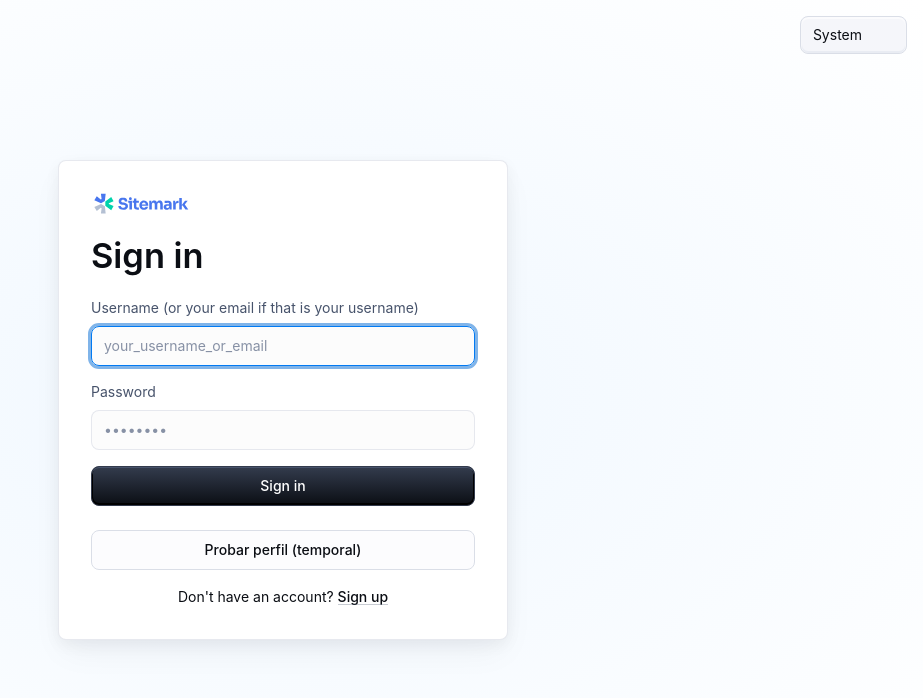
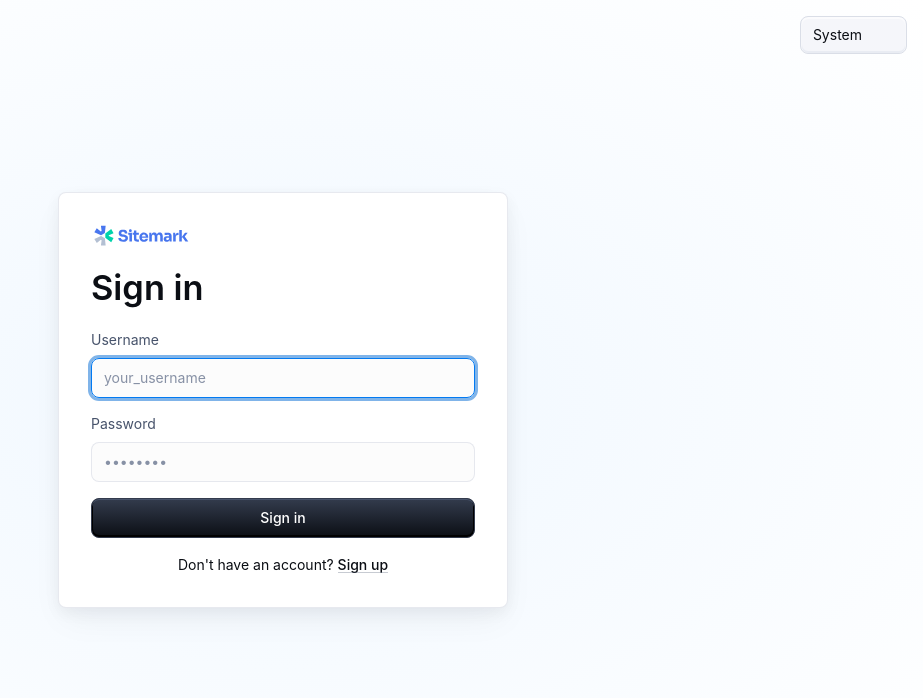
Before and after one commit to nightyvsc/SpendTracker-client, a React (Vite) app: page / in a window 1280 px wide. Shown: the top 698 px of the page, without its empty margins (357-1280 px from the left). Built offline with nearby package versions, Linux system fonts and the light colour scheme; some icons are missing.

Commit message:
chore(signin): remove temporary profile test button

```diff
--- a/src/signin/SignIn.tsx
+++ b/src/signin/SignIn.tsx
@@ -58,8 +58,7 @@ const SignInContainer = styled(Stack)(({ theme }) => ({
 }));
 
 export default function SignIn(props: { disableCustomTheme?: boolean }) {
-  // ⬇️ AHORA obtenemos login, profile y user del contexto
-  const { login, profile, user } = useAuth();
+  const { login } = useAuth();
 
   const [username, setUsername] = useState('');
   const [usernameError, setUsernameError] = useState(false);
@@ -72,16 +71,13 @@ export default function SignIn(props: { disableCustomTheme?: boolean }) {
   const [loading, setLoading] = useState(false);
   const [successMessage, setSuccessMessage] = useState('');
 
-  // ⬇️ NUEVO: mensaje para el “probe” del perfil
-  const [probeMsg, setProbeMsg] = useState<string>('');
-
   const handleSubmit = async (event: React.FormEvent<HTMLFormElement>) => {
     event.preventDefault();
 
     let isValid = true;
     if (!username.trim()) {
       setUsernameError(true);
-      setUsernameErrorMessage('Please enter your username (use your email if that is your username).');
+      setUsernameErrorMessage('Please enter your username.');
       isValid = false;
     } else {
       setUsernameError(false);
@@ -99,7 +95,6 @@ export default function SignIn(props: { disableCustomTheme?: boolean }) {
 
     setLoading(true);
     setSuccessMessage('');
-    setProbeMsg(''); // limpia mensaje de probe
 
     try {
       await login(username, password);
@@ -112,24 +107,6 @@ export default function SignIn(props: { disableCustomTheme?: boolean }) {
       toast.error('Credenciales inválidas');
     } finally {
       setLoading(false);
-    }
-  };
-
-  // ⬇️ NUEVO: botón temporal para verificar /api/auth/profile/
-  const onProbeProfile = async () => {
-    try {
-      await profile();
-      if (user?.username) {
-        const msg = `Perfil OK. Hola, ${user.username}.`;
-        setProbeMsg(msg);
-        toast.success(msg);
-      } else {
-        setProbeMsg('Perfil leído pero sin username (revisa serializer de profile).');
-        toast.info('Perfil leído sin username');
-      }
-    } catch {
-      setProbeMsg('Error al leer perfil. ¿Token válido?');
-      toast.error('Error leyendo perfil');
     }
   };
 
@@ -152,13 +129,13 @@ export default function SignIn(props: { disableCustomTheme?: boolean }) {
 
           <Box component="form" onSubmit={handleSubmit} noValidate sx={{ display: 'flex', flexDirection: 'column', width: '100%', gap: 2 }}>
             <FormControl>
-              <FormLabel htmlFor="username">Username (or your email if that is your username)</FormLabel>
+              <FormLabel htmlFor="username">Username</FormLabel>
               <TextField
                 error={usernameError}
                 helperText={usernameErrorMessage}
                 id="username"
                 name="username"
-                placeholder="your_username_or_email"
+                placeholder="your_username"
                 autoComplete="username"
                 autoFocus
                 required
@@ -194,18 +171,6 @@ export default function SignIn(props: { disableCustomTheme?: boolean }) {
             </Button>
           </Box>
 
-          {/* ⬇️ NUEVO: botón temporal de prueba de perfil */}
-          <Button onClick={onProbeProfile} variant="outlined" fullWidth sx={{ mt: 1 }}>
-            Probar perfil (temporal)
-          </Button>
-
-          {/* ⬇️ NUEVO: resultado del probe */}
-          {probeMsg && (
-            <Alert severity="info" sx={{ width: '100%', mt: 1 }}>
-              {probeMsg}
-            </Alert>
-          )}
-
           <Typography sx={{ textAlign: 'center' }}>
             Don&apos;t have an account?{' '}
             <Link href="/signup" variant="body2" sx={{ alignSelf: 'center' }}>
```
